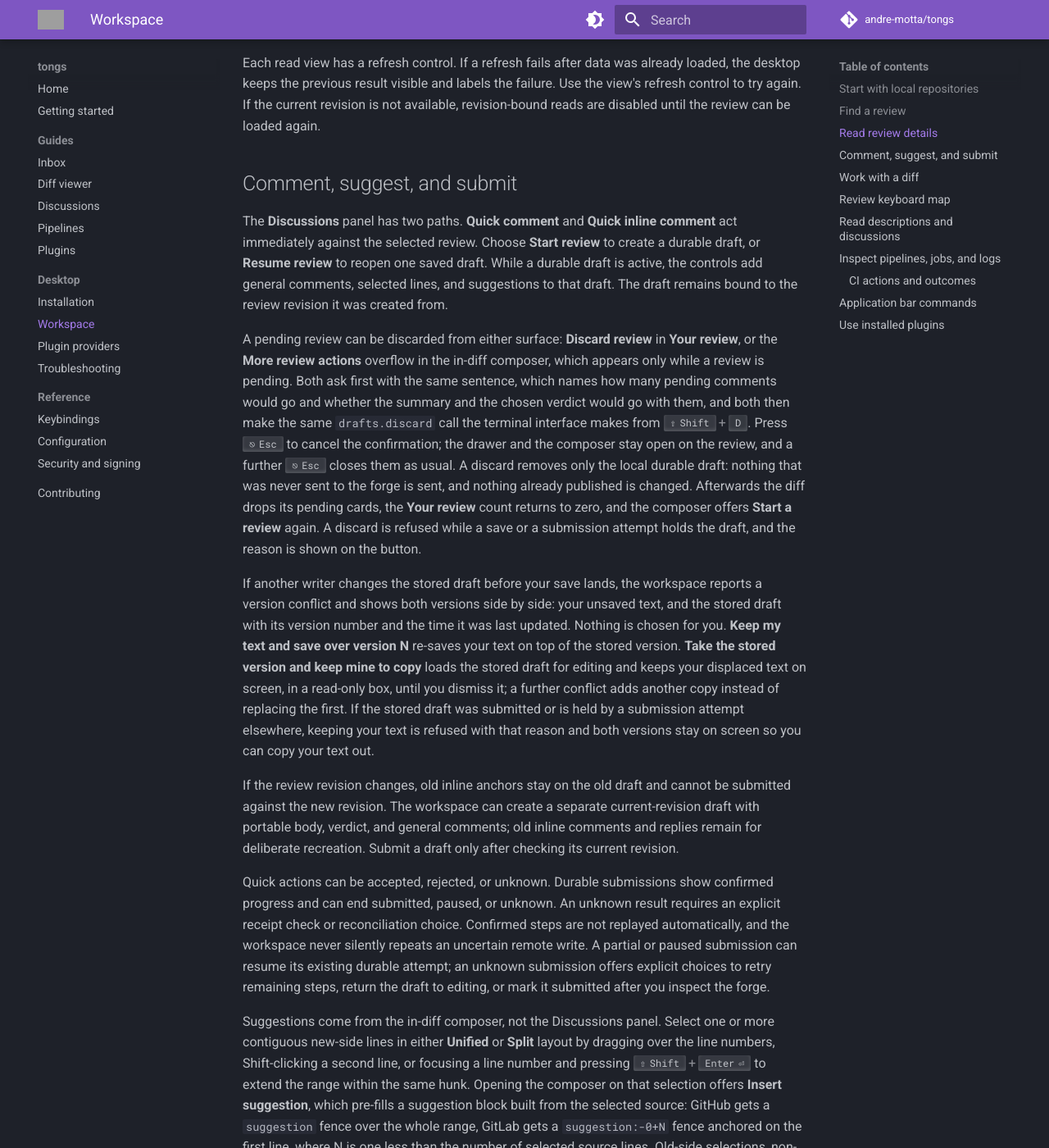
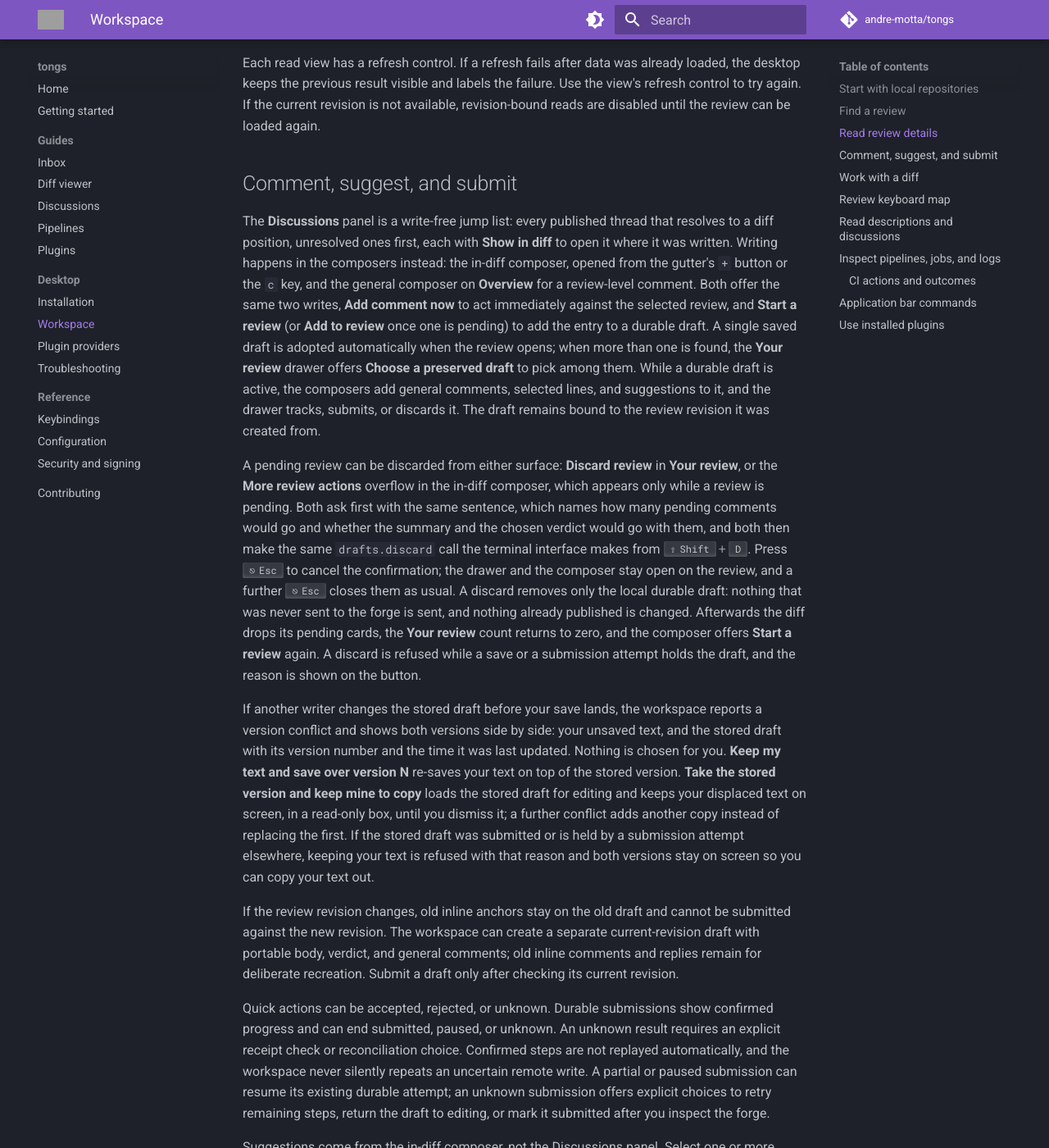
Before and after one commit to andre-motta/tongs, an MkDocs documentation site: the page built from docs/desktop/workspace.md, in a window 1280 px wide and 1400 px high, scrolled down 2169 px. Shown: the whole window at 82% size. Built offline with MkDocs 1.6.1 and Material for MkDocs 9.7.7, drawn with Linux system fonts in a browser that asks for light colours; comment, search, counter and statistics services are not loaded; some of the changed text lies outside the part shown; grey boxes are pictures that could not be loaded.

Commit message:
Refs #214: rewrite the last stale paragraph in the workspace guide
Replaces the Discussions-panel two-paths framing (Quick comment, Quick inline comment, Start review, Resume review, none of which exist) with the redesigned flow: the panel is a write-free jump list, writing happens in the in-diff and Overview composers with Add comment now / Start a review / Add to review, drafts auto-adopt when unique or are chosen via Choose a preserved draft in the Your review drawer; also restores the dropped stale-selection refusal clause in the suggestion paragraph.

Co-Authored-By: Claude Sonnet 5 <noreply@anthropic.com>
Claude-Session: https://claude.ai/code/session_01MTYiXrL7CtnEP4PV8haVf9
Signed-off-by: Andre Lustosa <alustosa@redhat.com>

```diff
--- a/docs/desktop/workspace.md
+++ b/docs/desktop/workspace.md
@@ -106,12 +106,20 @@ again.
 
 ## Comment, suggest, and submit
 
-The **Discussions** panel has two paths. **Quick comment** and **Quick inline
-comment** act immediately against the selected review. Choose **Start review**
-to create a durable draft, or **Resume review** to reopen one saved draft.
-While a durable draft is active, the controls add general comments, selected
-lines, and suggestions to that draft. The draft remains bound to the review
-revision it was created from.
+The **Discussions** panel is a write-free jump list: every published thread
+that resolves to a diff position, unresolved ones first, each with **Show in
+diff** to open it where it was written. Writing happens in the composers
+instead: the in-diff composer, opened from the gutter's `+` button or the
+`c` key, and the general composer on **Overview** for a review-level comment.
+Both offer the same two writes, **Add comment now** to act immediately
+against the selected review, and **Start a review** (or **Add to review**
+once one is pending) to add the entry to a durable draft. A single saved
+draft is adopted automatically when the review opens; when more than one is
+found, the **Your review** drawer offers **Choose a preserved draft** to pick
+among them. While a durable draft is active, the composers add general
+comments, selected lines, and suggestions to it, and the drawer tracks,
+submits, or discards it. The draft remains bound to the review revision it
+was created from.
 
 A pending review can be discarded from either surface: **Discard review** in
 **Your review**, or the **More review actions** overflow in the in-diff
@@ -164,10 +172,13 @@ source: GitHub gets a `suggestion` fence over the whole range, GitLab gets a
 `suggestion:-0+N` fence anchored on the first line, where N is one less than
 the number of selected source lines. Old-side selections, non-contiguous
 lines, deletion rows, and a partial diff all refuse **Insert suggestion** in
-their own words; refresh the diff to complete a partial selection. Edit the
-block or add an explanation above it, use **Preview** to check the rendered
-Markdown, then choose **Add comment now** for an immediate comment or
-**Start a review** / **Add to review** to add it to a durable draft.
+their own words; refresh the diff to complete a partial selection. A
+selection that changed underneath the press, for example because the diff
+moved to a later revision, is refused too: the composer reports it and asks
+you to reselect the lines. Edit the block or add an explanation above it, use
+**Preview** to check the rendered Markdown, then choose **Add comment now**
+for an immediate comment or **Start a review** / **Add to review** to add it
+to a durable draft.
 
 ## Work with a diff
 
```
